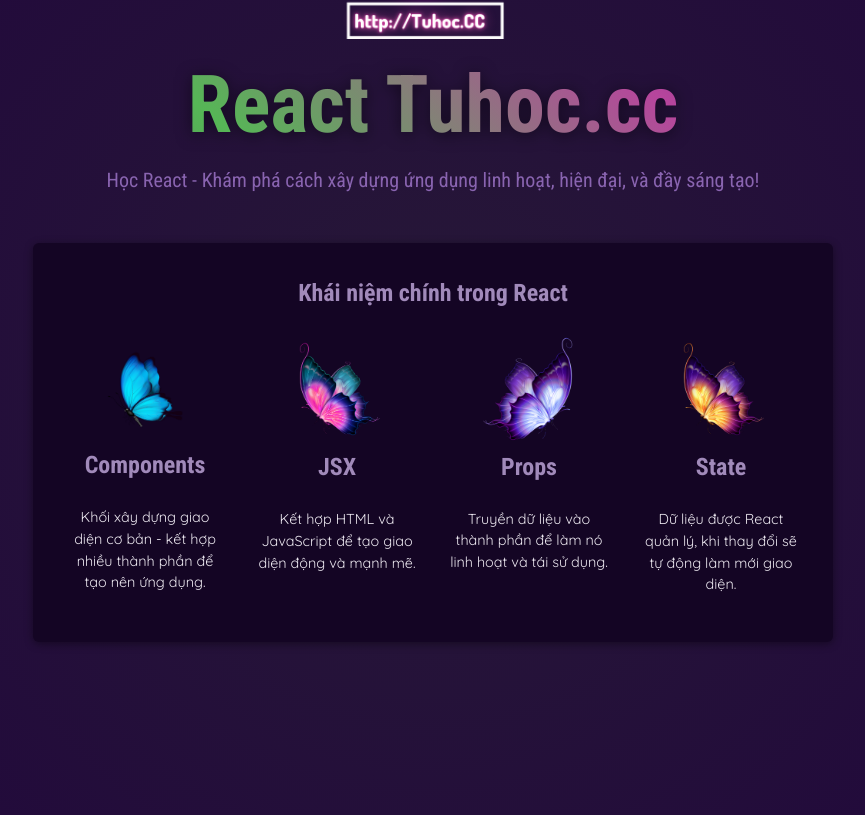
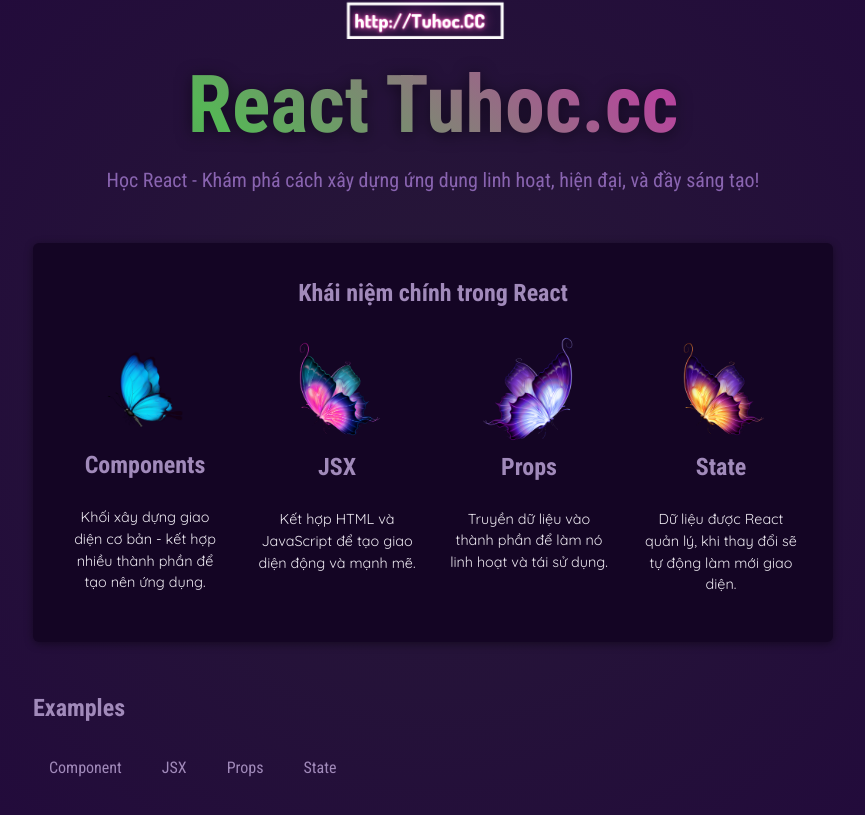
Before and after one commit to QUANG221222/Study-Reactjs, a React (Vite) app in the folder 14.0 props-start/: page / in a window 1280 px wide. Shown: the part 249-1064 px from the top of the page, without its empty margins (207-1072 px from the left). Built offline with nearby package versions, Linux system fonts and the light colour scheme.

Commit message:
Props Children

```diff
--- a/14.0 props-start/src/App.jsx
+++ b/14.0 props-start/src/App.jsx
@@ -1,6 +1,7 @@
 import { myData } from "../data.js";
 import Header from "./components/Header/Header.jsx";
 import MainContent from "./components/MainContent/MainContent.jsx";
+import TabButton from "./components/TabButton.jsx";
 
 function App() {
   return (
@@ -16,6 +17,16 @@
             <MainContent {...myData[3]} />
           </ul>
         </section>
+        <section id="examples">
+          <h2>Examples</h2>
+          <menu>
+            <TabButton>Component</TabButton>
+            <TabButton>JSX</TabButton>
+            <TabButton>Props</TabButton>
+            <TabButton>State</TabButton>
+            {/* <TabButton batky="Component"></TabButton> */}
+          </menu>
+        </section>
       </main>
     </>
   );
--- /dev/null
+++ b/14.0 props-start/src/components/TabButton.jsx
@@ -0,0 +1,20 @@
+import PropTypes from "prop-types";
+//Cách 1
+export default function TabButton({ children }) {
+  return (
+    <li>
+      <button>{children}</button>
+    </li>
+  );
+}
+TabButton.propTypes = {
+  children: PropTypes.string.isRequired,
+};
+//Cách 2
+// export default function TabButton({ batky }) {
+//   return (
+//     <li>
+//       <button>{batky}</button>
+//     </li>
+//   );
+// }
```
Also changed, not shown: 1 other file (tests, documents, lock files or other folders).
